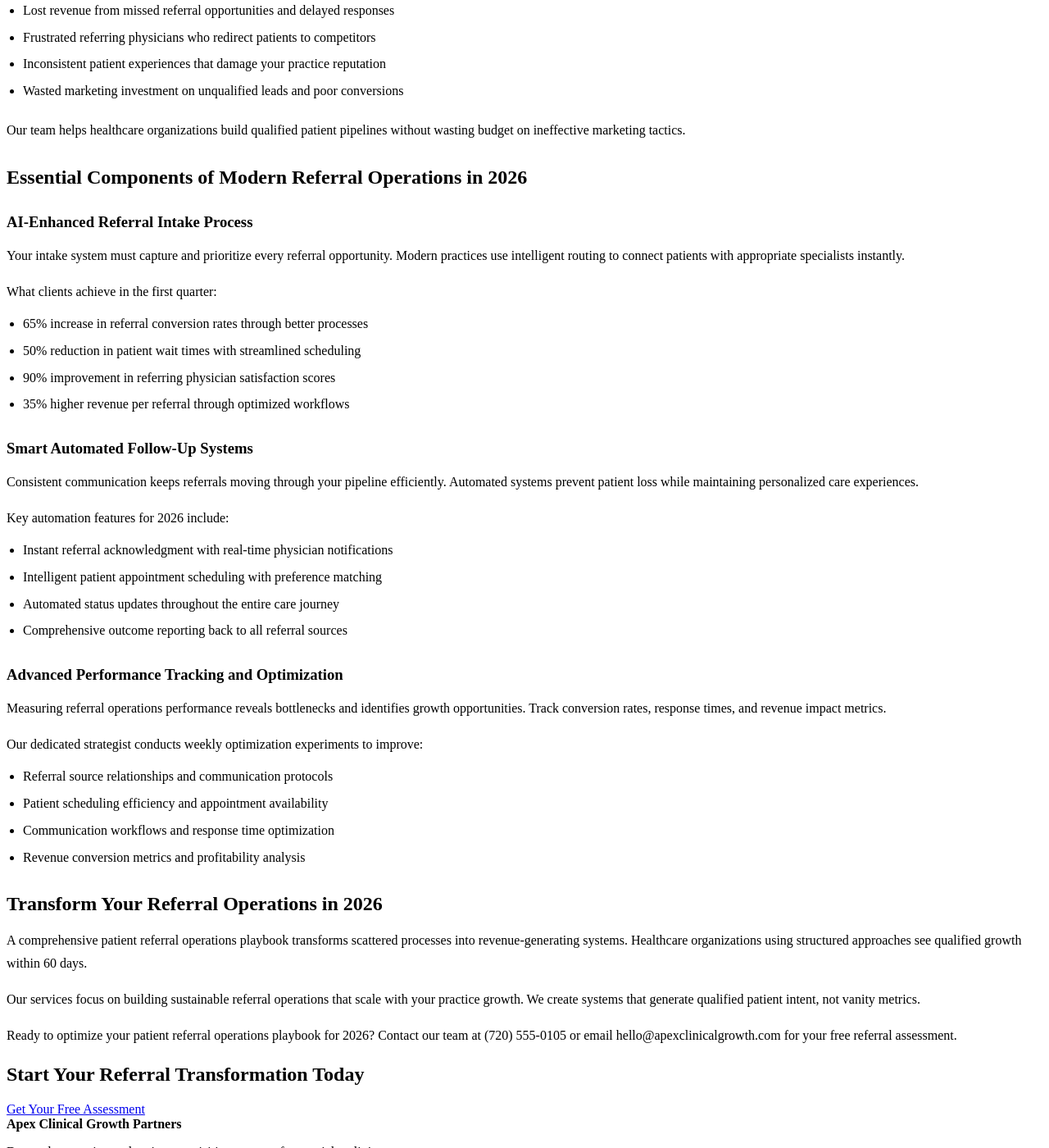
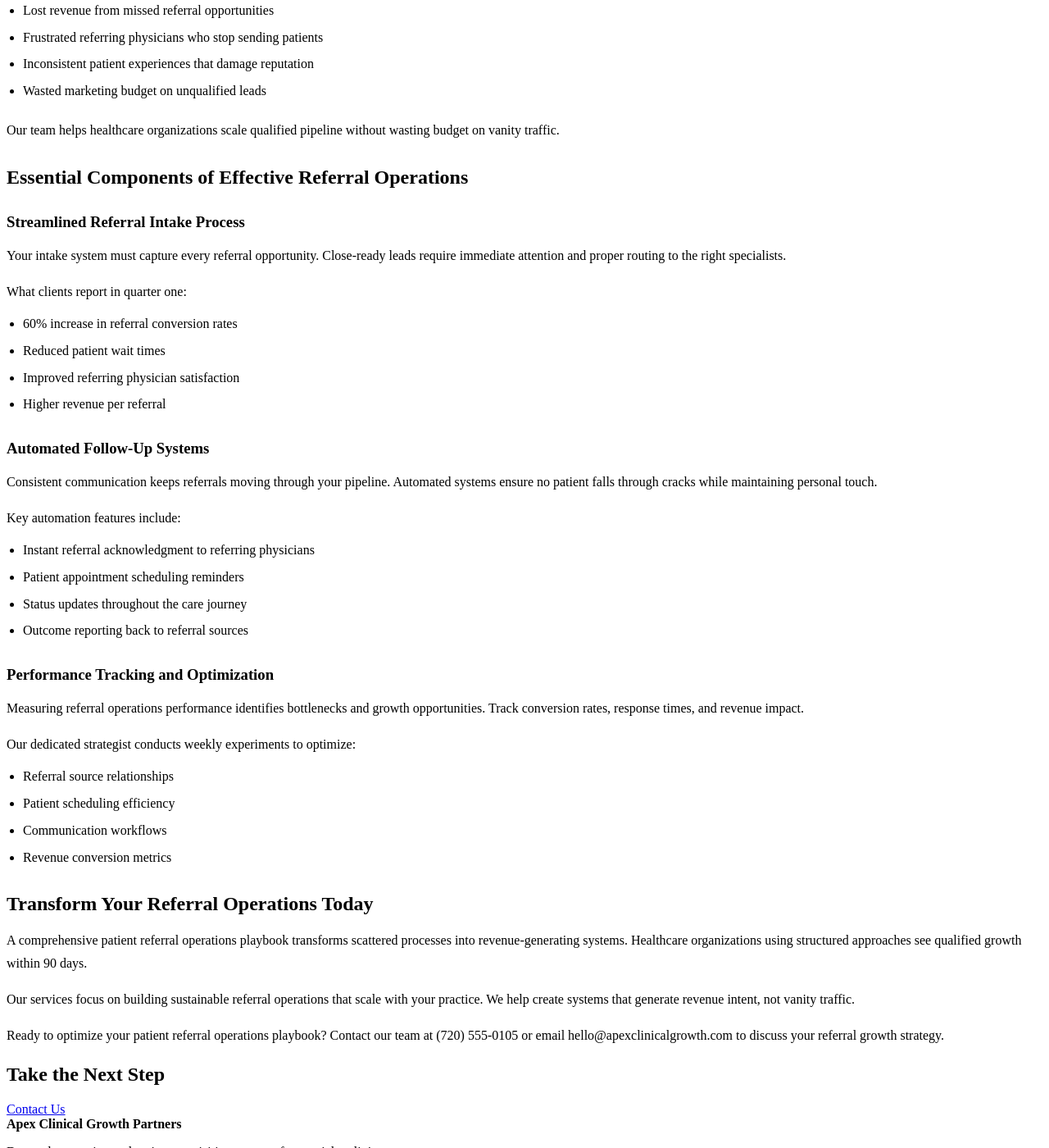
Before and after one commit to prjctlphbt/orbitr-canary-angular-20260228, a Jekyll site: the page angular-referral-ops-playbook-20260228142149.html, which Jekyll copies as it is, in a window 1280 px wide and 1400 px high, scrolled down 361 px. Shown: the whole window at 82% size. Built offline with Jekyll 4.4.1, drawn with Linux system fonts in a browser that asks for light colours; some of the changed text lies outside the part shown.

Commit message:
Rollback: Revert changes to angular-referral-ops-playbook-20260228142149.html

```diff
--- a/angular-referral-ops-playbook-20260228142149.html
+++ b/angular-referral-ops-playbook-20260228142149.html
@@ -4,8 +4,8 @@
 <head>
 <meta charset="utf-8"/>
 <meta content="width=device-width, initial-scale=1.0" name="viewport"/>
-<meta content="Transform patient referrals with our proven 2026 operations playbook. Increase conversion rates by 60% and streamline workflows for sustainable healthcare growth." name="description"/>
-<title>Patient Referral Operations Playbook 2026 - Healthcare Growth</title>
+<meta content="Streamline patient referrals with our comprehensive operations playbook. Optimize workflows, boost growth, and improve patient outcomes. Get started today." name="description"/>
+<title>Patient Referral Operations Playbook - Healthcare Growth</title>
 <style>
 
 
@@ -102,62 +102,62 @@
 <main class="page-main">
 <section class="page-hero landing-hero">
 <div class="container">
-<h1>Patient Referral Operations Playbook 2026 - Healthcare Growth</h1>
-<a class="cta" href="/services/">Get Your Free Assessment</a>
+<h1>Patient Referral Operations Playbook - Healthcare Growth</h1>
+<a class="cta" href="/services/">Contact Us</a>
 </div>
 </section>
 <section class="landing-content">
 <div class="container orbitr-generated-content">
-<h1>Patient Referral Operations Playbook 2026 - Healthcare Growth</h1>
-<p>Your patient referral operations playbook determines practice success in 2026. Healthcare organizations lose 45% of referrals due to outdated processes and poor follow-up systems.</p>
-<p>Apex Clinical Growth Partners serving Denver, CO creates systematic approaches that convert referral opportunities into measurable revenue growth.</p>
-<h2>Why Your 2026 Patient Referral Operations Strategy Matters</h2>
-<p>Referral operations directly impact your practice's financial health. Without a modern patient referral operations playbook, healthcare organizations experience:</p>
+<h1>Patient Referral Operations Playbook - Healthcare Growth</h1>
+<p>Your patient referral operations playbook determines whether your practice grows or stagnates. Most healthcare organizations lose 40% of referrals due to broken processes and missed follow-ups.</p>
+<p>Orbitr Canary Angular 20260228 serving the Denver, CO community specializes in creating systematic approaches that convert referral intent into revenue growth.</p>
+<h2>Why Your Patient Referral Operations Playbook Matters</h2>
+<p>Referral operations directly impact your bottom line. Without a structured patient referral operations playbook, practices experience:</p>
 <ul>
-<li>Lost revenue from missed referral opportunities and delayed responses</li>
-<li>Frustrated referring physicians who redirect patients to competitors</li>
-<li>Inconsistent patient experiences that damage your practice reputation</li>
-<li>Wasted marketing investment on unqualified leads and poor conversions</li>
+<li>Lost revenue from missed referral opportunities</li>
+<li>Frustrated referring physicians who stop sending patients</li>
+<li>Inconsistent patient experiences that damage reputation</li>
+<li>Wasted marketing budget on unqualified leads</li>
 </ul>
-<p>Our team helps healthcare organizations build qualified patient pipelines without wasting budget on ineffective marketing tactics.</p>
-<h2>Essential Components of Modern Referral Operations in 2026</h2>
-<h3>AI-Enhanced Referral Intake Process</h3>
-<p>Your intake system must capture and prioritize every referral opportunity. Modern practices use intelligent routing to connect patients with appropriate specialists instantly.</p>
-<p>What clients achieve in the first quarter:
+<p>Our team helps healthcare organizations scale qualified pipeline without wasting budget on vanity traffic.</p>
+<h2>Essential Components of Effective Referral Operations</h2>
+<h3>Streamlined Referral Intake Process</h3>
+<p>Your intake system must capture every referral opportunity. Close-ready leads require immediate attention and proper routing to the right specialists.</p>
+<p>What clients report in quarter one:
 <ul>
-<li>65% increase in referral conversion rates through better processes</li>
-<li>50% reduction in patient wait times with streamlined scheduling</li>
-<li>90% improvement in referring physician satisfaction scores</li>
-<li>35% higher revenue per referral through optimized workflows</li>
+<li>60% increase in referral conversion rates</li>
+<li>Reduced patient wait times</li>
+<li>Improved referring physician satisfaction</li>
+<li>Higher revenue per referral</li>
 </ul></p>
-<h3>Smart Automated Follow-Up Systems</h3>
-<p>Consistent communication keeps referrals moving through your pipeline efficiently. Automated systems prevent patient loss while maintaining personalized care experiences.</p>
-<p>Key automation features for 2026 include:
+<h3>Automated Follow-Up Systems</h3>
+<p>Consistent communication keeps referrals moving through your pipeline. Automated systems ensure no patient falls through cracks while maintaining personal touch.</p>
+<p>Key automation features include:
 <ul>
-<li>Instant referral acknowledgment with real-time physician notifications</li>
-<li>Intelligent patient appointment scheduling with preference matching</li>
-<li>Automated status updates throughout the entire care journey</li>
-<li>Comprehensive outcome reporting back to all referral sources</li>
+<li>Instant referral acknowledgment to referring physicians</li>
+<li>Patient appointment scheduling reminders</li>
+<li>Status updates throughout the care journey</li>
+<li>Outcome reporting back to referral sources</li>
 </ul></p>
-<h3>Advanced Performance Tracking and Optimization</h3>
-<p>Measuring referral operations performance reveals bottlenecks and identifies growth opportunities. Track conversion rates, response times, and revenue impact metrics.</p>
-<p>Our dedicated strategist conducts weekly optimization experiments to improve:
+<h3>Performance Tracking and Optimization</h3>
+<p>Measuring referral operations performance identifies bottlenecks and growth opportunities. Track conversion rates, response times, and revenue impact.</p>
+<p>Our dedicated strategist conducts weekly experiments to optimize:
 <ul>
-<li>Referral source relationships and communication protocols</li>
-<li>Patient scheduling efficiency and appointment availability</li>
-<li>Communication workflows and response time optimization</li>
-<li>Revenue conversion metrics and profitability analysis</li>
+<li>Referral source relationships</li>
+<li>Patient scheduling efficiency</li>
+<li>Communication workflows</li>
+<li>Revenue conversion metrics</li>
 </ul></p>
-<h2>Transform Your Referral Operations in 2026</h2>
-<p>A comprehensive patient referral operations playbook transforms scattered processes into revenue-generating systems. Healthcare organizations using structured approaches see qualified growth within 60 days.</p>
-<p>Our services focus on building sustainable referral operations that scale with your practice growth. We create systems that generate qualified patient intent, not vanity metrics.</p>
-<p>Ready to optimize your patient referral operations playbook for 2026? Contact our team at (720) 555-0105 or email hello@apexclinicalgrowth.com for your free referral assessment.</p>
+<h2>Transform Your Referral Operations Today</h2>
+<p>A comprehensive patient referral operations playbook transforms scattered processes into revenue-generating systems. Healthcare organizations using structured approaches see qualified growth within 90 days.</p>
+<p>Our services focus on building sustainable referral operations that scale with your practice. We help create systems that generate revenue intent, not vanity traffic.</p>
+<p>Ready to optimize your patient referral operations playbook? Contact our team at (720) 555-0105 or email hello@apexclinicalgrowth.com to discuss your referral growth strategy.</p>
 </div>
 </section>
 <section class="landing-cta">
 <div class="container">
-<h2>Start Your Referral Transformation Today</h2>
-<a class="cta" href="/services/">Get Your Free Assessment</a>
+<h2>Take the Next Step</h2>
+<a class="cta" href="/services/">Contact Us</a>
 </div>
 </section>
 </main>
```
